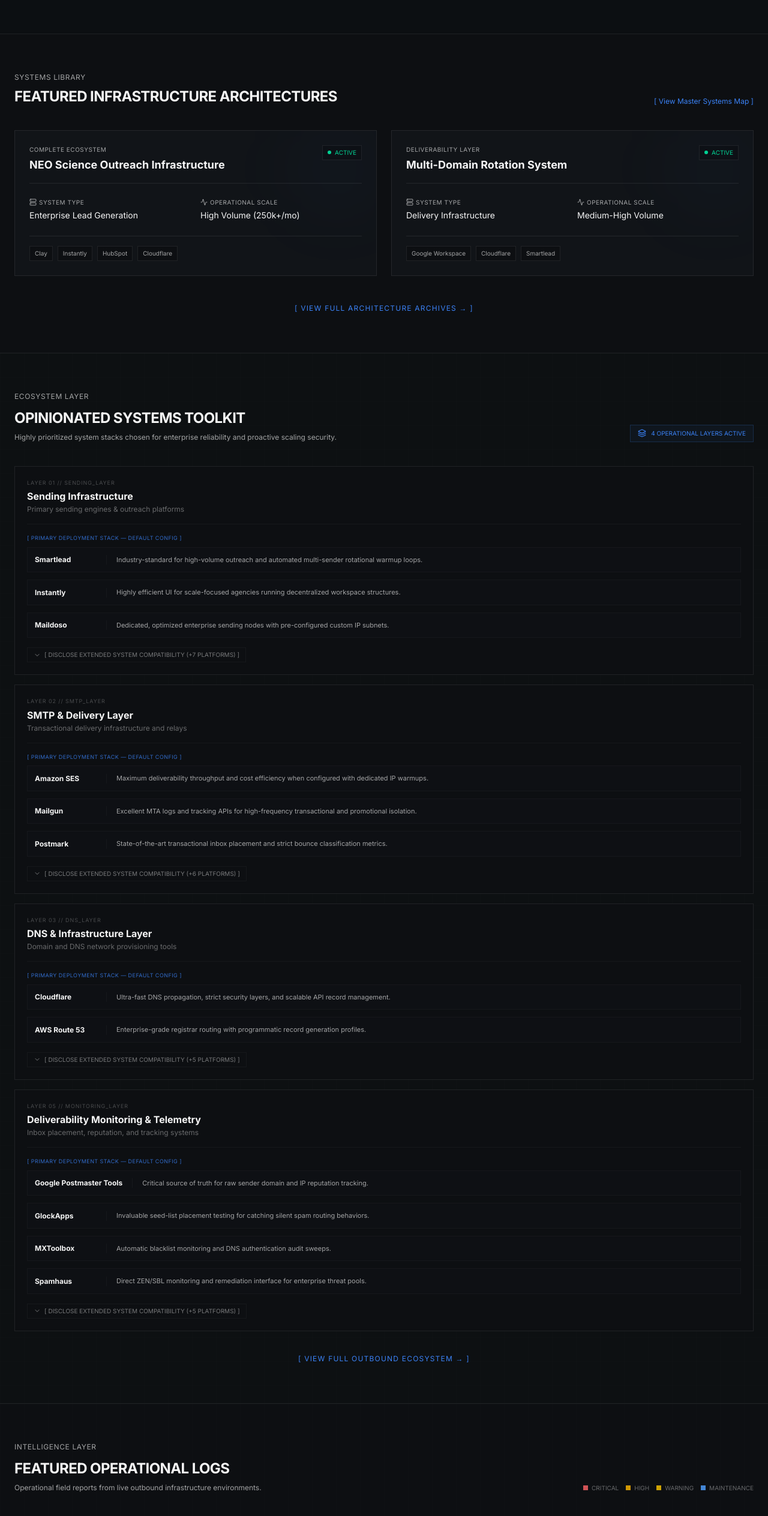
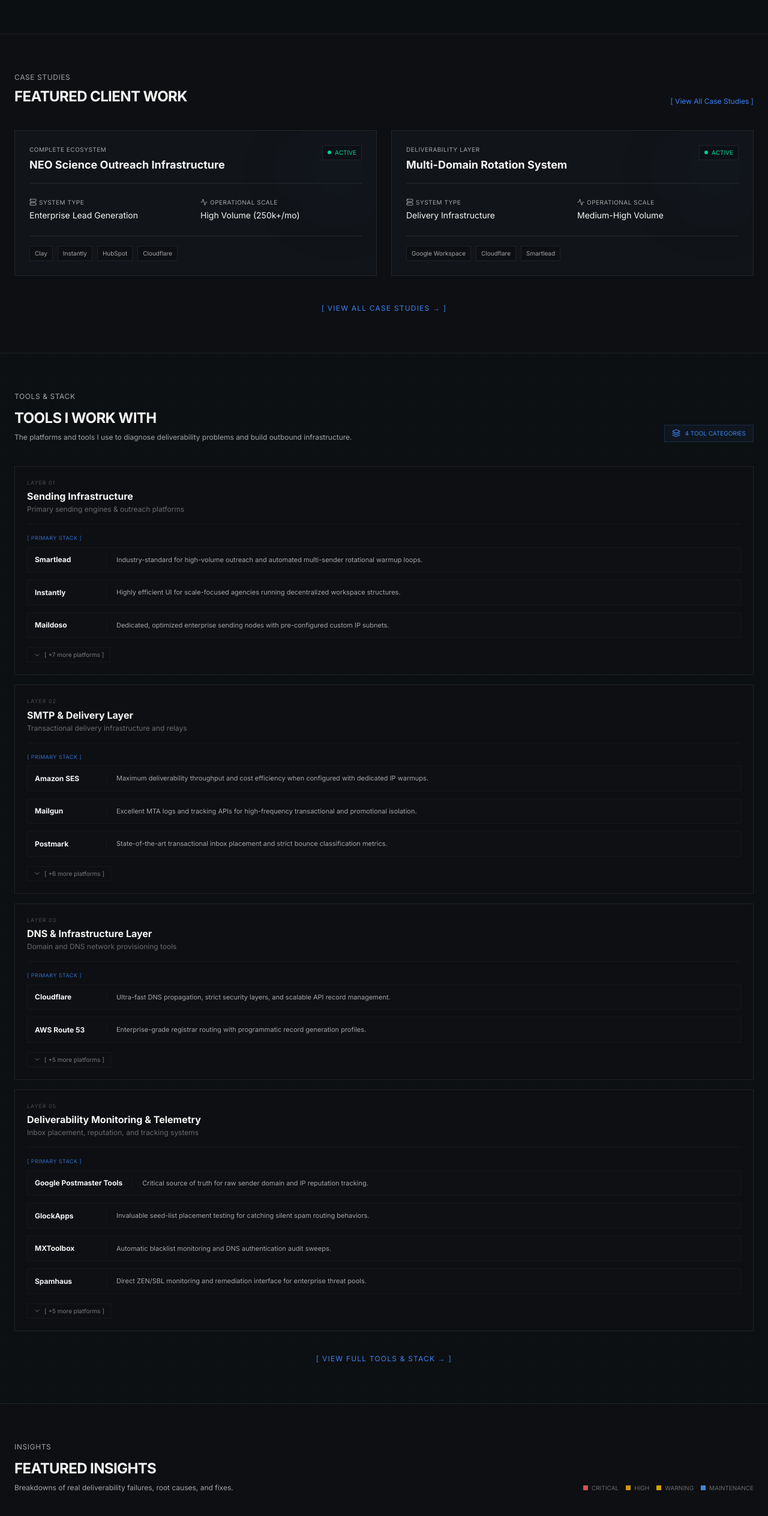
Before and after one commit to mehedi-active24/mehedi-infrastructure-system, a Next.js app: page / in a window 1280 px wide. Shown: the part 5260-7787 px from the top of the page at 60% size. Built offline with nearby package versions, Linux system fonts and the light colour scheme.

Commit message:
polish: remove all jargon from component labels, CTAs, and inner pages

```diff
--- a/src/app/architecture/page.tsx
+++ b/src/app/architecture/page.tsx
@@ -3,7 +3,7 @@
 import { ArrowLeft, Network, Server, Shield, Database, Activity } from "lucide-react";
 import Footer from "@/components/Footer";
 
-export default function MasterSystemsMap() {
+export default function CaseStudiesPage() {
   return (
     <main className="min-h-screen bg-bg-dark text-text-primary selection:bg-accent/30 relative overflow-hidden">
 
@@ -15,17 +15,17 @@
         <header className="mb-16 pb-8 border-b border-border-subtle flex flex-col md:flex-row md:items-end justify-between gap-6">
           <div>
             <Link href="/" className="inline-flex items-center gap-2 text-xs font-mono text-text-secondary hover:text-text-primary transition-colors mb-6">
-              <ArrowLeft className="w-3 h-3" /> Back to Operations
+              <ArrowLeft className="w-3 h-3" /> Back to Home
             </Link>
-            <h1 className="text-3xl md:text-5xl font-bold tracking-tight uppercase mb-2">Master Systems Map</h1>
+            <h1 className="text-3xl md:text-5xl font-bold tracking-tight uppercase mb-2">Client Case Studies</h1>
             <p className="text-text-secondary font-mono text-sm max-w-xl">
               <Network className="w-4 h-4 inline mr-2 text-accent" />
-              Network topology overview of all active and standby outbound infrastructure ecosystems.
+              Infrastructure recovery cases and outbound systems built for cold email agencies and B2B outbound teams.
             </p>
           </div>
           <div className="flex gap-4">
              <div className="bg-surface border border-border-subtle px-4 py-2 text-xs font-mono text-center">
-               <div className="text-text-secondary mb-1">TOTAL SYSTEMS</div>
+               <div className="text-text-secondary mb-1">TOTAL CASES</div>
                <div className="text-accent text-lg">{architectures.length}</div>
              </div>
           </div>
@@ -49,7 +49,7 @@
                    <Server className="w-5 h-5" />}
                 </div>
                 <div className="text-[10px] font-mono border border-border-subtle px-2 py-1 bg-bg-dark text-text-secondary">
-                  NODE: {arch.slug.substring(0,8).toUpperCase()}
+                  {arch.category.toUpperCase()}
                 </div>
               </div>
 
--- a/src/app/intelligence/page.tsx
+++ b/src/app/intelligence/page.tsx
@@ -8,7 +8,7 @@
     <main className="min-h-screen bg-bg-dark pt-24 selection:bg-accent/30 overflow-x-hidden">
       <div className="container mx-auto px-6 max-w-7xl pt-8">
         <Link href="/" className="inline-flex items-center gap-2 text-xs font-mono text-text-secondary hover:text-text-primary transition-colors mb-6">
-          <ArrowLeft className="w-3.5 h-3.5" /> Back to Operations
+          <ArrowLeft className="w-3.5 h-3.5" /> Back to Home
         </Link>
       </div>
       <DeliverabilityIntelligence />
--- a/src/app/logs/page.tsx
+++ b/src/app/logs/page.tsx
@@ -8,7 +8,7 @@
     <main className="min-h-screen bg-bg-dark pt-24 selection:bg-accent/30 overflow-x-hidden">
       <div className="container mx-auto px-6 max-w-7xl pt-8">
         <Link href="/" className="inline-flex items-center gap-2 text-xs font-mono text-text-secondary hover:text-text-primary transition-colors mb-6">
-          <ArrowLeft className="w-3.5 h-3.5" /> Back to Operations
+          <ArrowLeft className="w-3.5 h-3.5" /> Back to Home
         </Link>
       </div>
       {/* Renders full uncompressed intelligence logs */}
--- a/src/app/toolkit/page.tsx
+++ b/src/app/toolkit/page.tsx
@@ -8,7 +8,7 @@
     <main className="min-h-screen bg-bg-dark pt-24 selection:bg-accent/30 overflow-x-hidden">
       <div className="container mx-auto px-6 max-w-7xl pt-8">
         <Link href="/" className="inline-flex items-center gap-2 text-xs font-mono text-text-secondary hover:text-text-primary transition-colors mb-6">
-          <ArrowLeft className="w-3.5 h-3.5" /> Back to Operations
+          <ArrowLeft className="w-3.5 h-3.5" /> Back to Home
         </Link>
       </div>
       {/* Renders full uncompressed 7-layer ecosystem */}
--- a/src/components/ArchitecturePreviews.tsx
+++ b/src/components/ArchitecturePreviews.tsx
@@ -12,11 +12,11 @@
 
         <div className="flex items-end justify-between mb-10">
           <div>
-            <h2 className="text-xs font-mono text-text-secondary uppercase tracking-wider mb-2">Systems Library</h2>
-            <h3 className="text-2xl font-bold text-text-primary uppercase tracking-tight">Featured Infrastructure Architectures</h3>
+            <h2 className="text-xs font-mono text-text-secondary uppercase tracking-wider mb-2">Case Studies</h2>
+            <h3 className="text-2xl font-bold text-text-primary uppercase tracking-tight">Featured Client Work</h3>
           </div>
           <Link href="/architecture" className="text-xs font-mono text-accent hover:underline hidden md:block">
-            [ View Master Systems Map ]
+            [ View All Case Studies ]
           </Link>
         </div>
 
@@ -76,7 +76,7 @@
             href="/architecture"
             className="inline-flex items-center gap-2 text-xs font-mono text-accent hover:underline uppercase tracking-widest"
           >
-            [ VIEW FULL ARCHITECTURE ARCHIVES → ]
+            [ VIEW ALL CASE STUDIES → ]
           </Link>
         </div>
 
--- a/src/components/DeliverabilityIntelligence.tsx
+++ b/src/components/DeliverabilityIntelligence.tsx
@@ -86,10 +86,10 @@
         {/* Header */}
         <div className="mb-12 flex flex-col md:flex-row md:items-end justify-between gap-4">
           <div>
-            <h2 className="text-xs font-mono text-text-secondary uppercase tracking-wider mb-3">Operational Layer</h2>
-            <h3 className="text-2xl font-bold text-text-primary uppercase tracking-tight">Deliverability Intelligence</h3>
+            <h2 className="text-xs font-mono text-text-secondary uppercase tracking-wider mb-3">Expertise Areas</h2>
+            <h3 className="text-2xl font-bold text-text-primary uppercase tracking-tight">Deliverability Expertise</h3>
             <p className="text-xs font-mono text-text-secondary mt-2">
-              Deliverability monitoring frameworks, reputation management structures, and dynamic throttling controls.
+              The three core areas where I diagnose and fix deliverability failures.
             </p>
           </div>
           <div className="flex items-center gap-2 text-[10px] font-mono text-emerald-400 border border-emerald-400/20 bg-emerald-400/5 px-3 py-1.5 shrink-0">
--- a/src/components/InsightsLog.tsx
+++ b/src/components/InsightsLog.tsx
@@ -29,14 +29,14 @@
 
         {/* Section Header */}
         <div className="mb-10">
-          <h2 className="text-xs font-mono text-text-secondary uppercase tracking-wider mb-3">Intelligence Layer</h2>
+          <h2 className="text-xs font-mono text-text-secondary uppercase tracking-wider mb-3">Insights</h2>
           <div className="flex flex-col md:flex-row md:items-end justify-between gap-4">
             <div>
               <h3 className="text-2xl font-bold text-text-primary uppercase tracking-tight">
-                {condensed ? "Featured Operational Logs" : "Deliverability Intelligence Archive"}
+                {condensed ? "Featured Insights" : "Deliverability Insights Archive"}
               </h3>
               <p className="text-xs font-mono text-text-secondary mt-2">
-                Operational field reports from live outbound infrastructure environments.
+                Breakdowns of real deliverability failures, root causes, and fixes.
               </p>
             </div>
             <div className="flex items-center gap-3 text-[10px] font-mono text-text-secondary/60 shrink-0">
@@ -127,7 +127,7 @@
                 href="/logs"
                 className="text-[10px] font-mono text-accent hover:underline uppercase tracking-widest font-bold"
               >
-                [ VIEW ALL INTELLIGENCE LOGS → ]
+                [ VIEW ALL INSIGHTS → ]
               </Link>
             </div>
           ) : (
@@ -136,7 +136,7 @@
                 onClick={() => setShowAll(!showAll)}
                 className="text-[10px] font-mono text-accent hover:underline uppercase tracking-widest"
               >
-                {showAll ? "[ COLLAPSE INTELLIGENCE ARCHIVE ]" : "[ DISCLOSE FULL INTELLIGENCE ARCHIVE ]"}
+                {showAll ? "[ COLLAPSE ARCHIVE ]" : "[ SHOW ALL INSIGHTS ]"}
               </button>
             </div>
           )}
--- a/src/components/SystemsToolkit.tsx
+++ b/src/components/SystemsToolkit.tsx
@@ -138,17 +138,17 @@
         {/* Header */}
         <div className="mb-10 flex flex-col md:flex-row md:items-end justify-between gap-4">
           <div>
-            <h2 className="text-xs font-mono text-text-secondary uppercase tracking-wider mb-3">Ecosystem Layer</h2>
+            <h2 className="text-xs font-mono text-text-secondary uppercase tracking-wider mb-3">Tools & Stack</h2>
             <h3 className="text-2xl font-bold text-text-primary uppercase tracking-tight">
-              {condensed ? "Opinionated Systems Toolkit" : "Hardened Outbound Ecosystem Map"}
+              {condensed ? "Tools I Work With" : "Full Tools & Stack"}
             </h3>
             <p className="text-xs font-mono text-text-secondary mt-2">
-              Highly prioritized system stacks chosen for enterprise reliability and proactive scaling security.
+              The platforms and tools I use to diagnose deliverability problems and build outbound infrastructure.
             </p>
           </div>
           <div className="flex items-center gap-2 text-[10px] font-mono text-accent border border-accent/20 bg-accent/5 px-3 py-1.5 shrink-0">
             <Layers className="w-3.5 h-3.5" />
-            {displayedLayers.length} OPERATIONAL LAYERS ACTIVE
+            {displayedLayers.length} TOOL CATEGORIES
           </div>
         </div>
 
@@ -169,7 +169,7 @@
                 <div className="flex flex-col md:flex-row md:items-start justify-between gap-4 mb-4 pb-4 border-b border-border-subtle/50">
                   <div>
                     <span className="text-[9px] font-mono text-text-secondary/40 uppercase tracking-widest block mb-1">
-                      {layer.layer} // {layer.id.toUpperCase()}_LAYER
+                      {layer.layer}
                     </span>
                     <h4 className="text-base font-mono font-bold text-text-primary group-hover:text-accent transition-colors">
                       {layer.label}
@@ -183,7 +183,7 @@
                 {/* Primary Stack List */}
                 <div className="space-y-3">
                   <div className="text-[9px] font-mono text-accent/80 uppercase tracking-wider mb-2">
-                    [ PRIMARY DEPLOYMENT STACK — DEFAULT CONFIG ]
+                    [ PRIMARY STACK ]
                   </div>
                   <div className="grid gap-3 md:grid-cols-1">
                     {layer.primary.map((tool, j) => (
@@ -208,8 +208,8 @@
                     >
                       {isExpanded ? <ChevronUp className="w-3 h-3 text-accent" /> : <ChevronDown className="w-3 h-3" />}
                       {isExpanded
-                        ? `[ HIDE COMPATIBILITY NODE ]`
-                        : `[ DISCLOSE EXTENDED SYSTEM COMPATIBILITY (+${layer.extended.length} PLATFORMS) ]`}
+                        ? `[ Hide extended tools ]`
+                        : `[ +${layer.extended.length} more platforms ]`}
                     </button>
 
                     <AnimatePresence initial={false}>
@@ -251,12 +251,12 @@
               href="/toolkit"
               className="inline-flex items-center gap-2 text-xs font-mono text-accent hover:underline uppercase tracking-widest"
             >
-              [ VIEW FULL OUTBOUND ECOSYSTEM → ]
+              [ VIEW FULL TOOLS & STACK → ]
             </Link>
           </div>
         ) : (
           <div className="mt-8 pt-6 border-t border-border-subtle flex items-center justify-between text-[10px] font-mono text-text-secondary/40 uppercase tracking-widest">
-            <span>Infrastructure Ecosystem // v2026.4</span>
+            <span>Tools & Stack // Complete Reference</span>
             <div className="flex items-center gap-2">
               <motion.div className="w-1.5 h-1.5 rounded-full bg-emerald-400" animate={{ opacity: [1, 0.3, 1] }} transition={{ duration: 2, repeat: Infinity }} />
               ALL SYSTEMS OPERATIONAL
```
Also changed, not shown: src/components/CapabilitiesGrid.tsx (+15 -15 lines).
